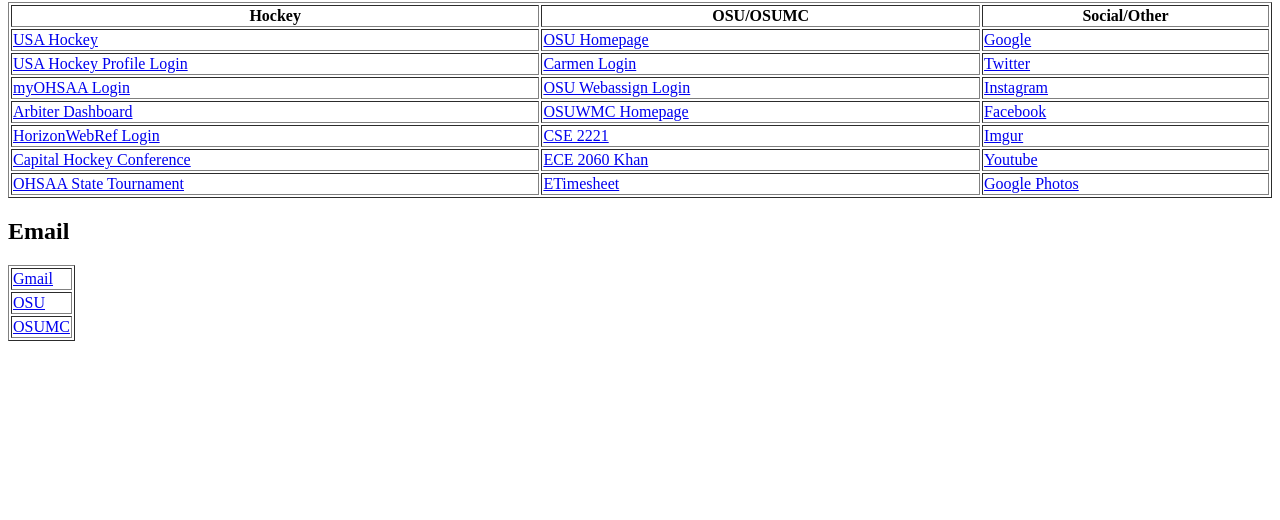
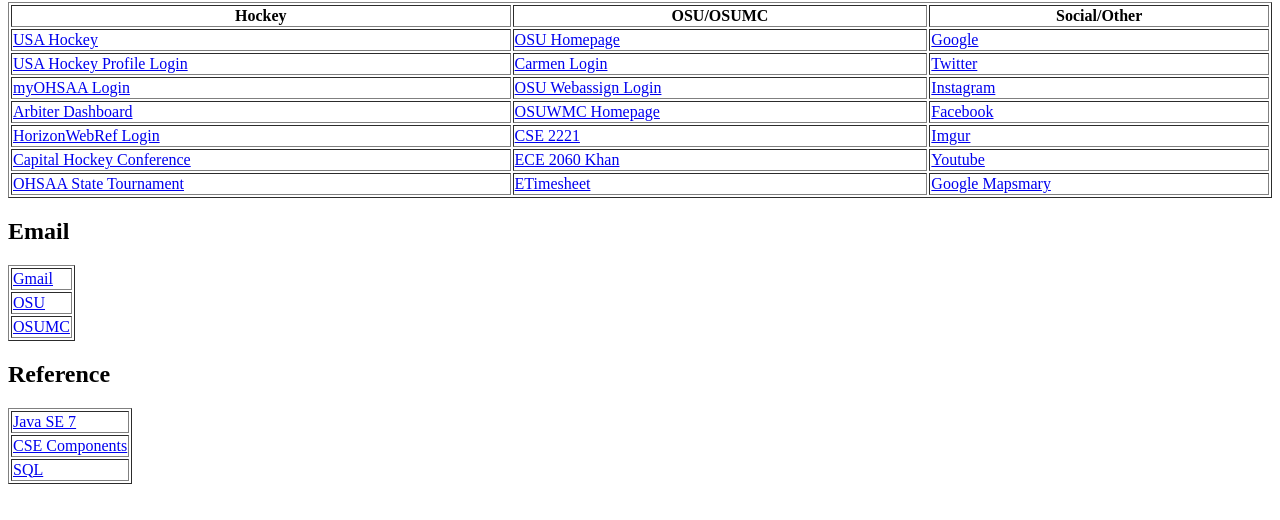
Before and after one commit to atzawada/atzawada.github.io, a plain HTML site: page HomePage/index.html in a window 1280 px wide. Shown: the part 78-598 px from the top of the page. Drawn offline with Linux system fonts and the light colour scheme.

Commit message:
Add references

```diff
--- a/HomePage/index.html
+++ b/HomePage/index.html
@@ -49,7 +49,7 @@
     <tr>
       <td><a href="http://ohsaa.org/Sports-Tournaments/Ice-Hockey/Ice-Hockey-2017-18/2018-Ice-Hockey-State-Tournament-Coverage">OHSAA State Tournament</a></td>
       <td><a href="https://etimesheet.osu.edu">ETimesheet</a></td>
-      <td><a href="https://photos.google.com">Google Photos</a></td>
+      <td><a href="https://maps.google.com">Google Mapsmary</a></td>
     </tr>
   </table>
 </div>
@@ -67,4 +67,18 @@
     </tr>
   </table>
 </div>
+<div id="div4">
+  <h2>Reference</h2>
+  <table border="1px solid black">
+    <tr>
+      <td><a href="https://docs.oracle.com/javase/7/docs/api/">Java SE 7</a></td>
+    </tr>
+    <tr>
+      <td><a href="http://web.cse.ohio-state.edu/software/common/doc/">CSE Components</a></td>
+    </tr>
+    <tr>
+      <td><a href="https://www.w3schools.com/sql/default.asp">SQL</a></td>
+    </tr>
+  </table>
+</div>
 </html>
```
